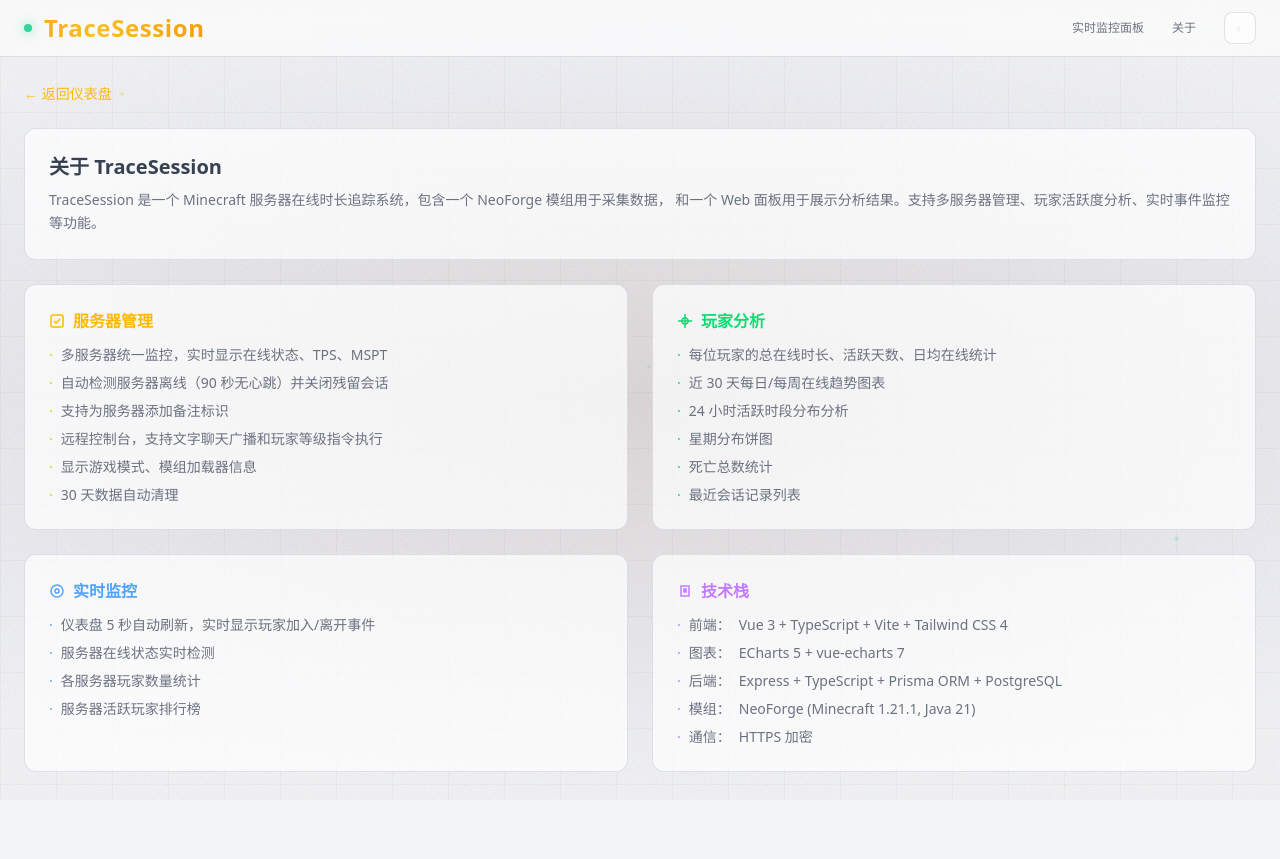
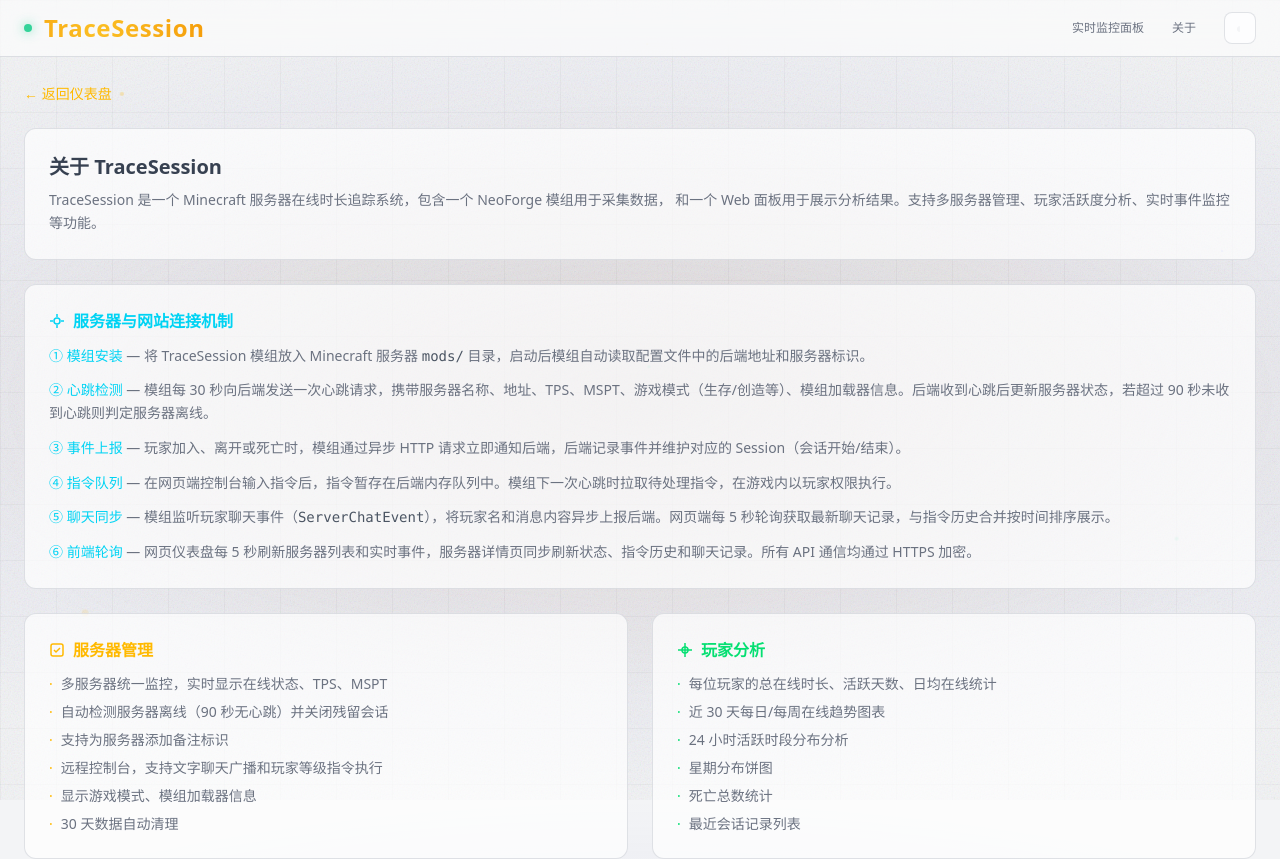
Before and after one commit to Chatterjay/ServerOnlineTrace, a Vue app in the folder Timing Server Record Backend/frontend/: page /about in a window 1280 px wide. Shown: the top 859 px of the page. Before the commit the page ends 800 px from the top, so only its background shows below. Built offline with nearby package versions, Linux system fonts and the light colour scheme.

Commit message:
关于页补充连接机制说明，修复亮色模式下终端配色
- 新增"服务器与网站连接机制"卡片，说明心跳/事件/指令/聊天同步流程
- 亮色模式下终端背景、文字、输入框适配浅色主题
- Vite 开发服务器端口设为 27892

```diff
--- a/Timing Server Record Backend/frontend/src/style.css
+++ b/Timing Server Record Backend/frontend/src/style.css
@@ -297,3 +297,24 @@
   opacity: 0.3;
   cursor: default;
 }
+
+[data-theme="light"] .terminal-box {
+  background: rgba(255, 255, 255, 0.6);
+  border-color: rgba(156, 163, 175, 0.3);
+}
+[data-theme="light"] .terminal-cmd {
+  color: #374151;
+}
+[data-theme="light"] .terminal-input {
+  color: #374151;
+}
+[data-theme="light"] .terminal-input::placeholder {
+  color: #9ca3af;
+}
+[data-theme="light"] .terminal-input-row {
+  background: rgba(0, 0, 0, 0.04);
+  border-top-color: rgba(156, 163, 175, 0.3);
+}
+[data-theme="light"] .terminal-time {
+  color: #9ca3af;
+}
--- a/Timing Server Record Backend/frontend/src/views/About.vue
+++ b/Timing Server Record Backend/frontend/src/views/About.vue
@@ -8,6 +8,34 @@
         TraceSession 是一个 Minecraft 服务器在线时长追踪系统，包含一个 NeoForge 模组用于采集数据，
         和一个 Web 面板用于展示分析结果。支持多服务器管理、玩家活跃度分析、实时事件监控等功能。
       </p>
+    </GlowCard>
+
+    <GlowCard cardClass="card p-4 sm:p-6" hoverClass="">
+      <h3 class="text-base font-semibold mb-3 text-cyan-400 flex items-center gap-2">
+        <svg class="w-4 h-4" viewBox="0 0 16 16" fill="none" stroke="currentColor" stroke-width="1.5"><circle cx="8" cy="8" r="3"/><path d="M8 1v3M8 12v3M1 8h3M12 8h3"/></svg>
+        服务器与网站连接机制
+      </h3>
+      <div class="space-y-3 text-sm text-gray-400 leading-relaxed">
+        <p>
+          <span class="text-cyan-400 font-medium">① 模组安装</span> — 将 TraceSession 模组放入 Minecraft 服务器
+          <code class="text-gray-300">mods/</code> 目录，启动后模组自动读取配置文件中的后端地址和服务器标识。
+        </p>
+        <p>
+          <span class="text-cyan-400 font-medium">② 心跳检测</span> — 模组每 30 秒向后端发送一次心跳请求，携带服务器名称、地址、TPS、MSPT、游戏模式（生存/创造等）、模组加载器信息。后端收到心跳后更新服务器状态，若超过 90 秒未收到心跳则判定服务器离线。
+        </p>
+        <p>
+          <span class="text-cyan-400 font-medium">③ 事件上报</span> — 玩家加入、离开或死亡时，模组通过异步 HTTP 请求立即通知后端，后端记录事件并维护对应的 Session（会话开始/结束）。
+        </p>
+        <p>
+          <span class="text-cyan-400 font-medium">④ 指令队列</span> — 在网页端控制台输入指令后，指令暂存在后端内存队列中。模组下一次心跳时拉取待处理指令，在游戏内以玩家权限执行。
+        </p>
+        <p>
+          <span class="text-cyan-400 font-medium">⑤ 聊天同步</span> — 模组监听玩家聊天事件（<code class="text-gray-300">ServerChatEvent</code>），将玩家名和消息内容异步上报后端。网页端每 5 秒轮询获取最新聊天记录，与指令历史合并按时间排序展示。
+        </p>
+        <p>
+          <span class="text-cyan-400 font-medium">⑥ 前端轮询</span> — 网页仪表盘每 5 秒刷新服务器列表和实时事件，服务器详情页同步刷新状态、指令历史和聊天记录。所有 API 通信均通过 HTTPS 加密。
+        </p>
+      </div>
     </GlowCard>
 
     <div class="grid grid-cols-1 md:grid-cols-2 gap-4 sm:gap-6">
--- a/Timing Server Record Backend/frontend/vite.config.ts
+++ b/Timing Server Record Backend/frontend/vite.config.ts
@@ -5,6 +5,7 @@
 export default defineConfig({
   plugins: [vue(), tailwindcss()],
   server: {
+    port: 27892,
     proxy: { "/api": { target: "https://localhost:27891", secure: false } },
   },
 });
```
